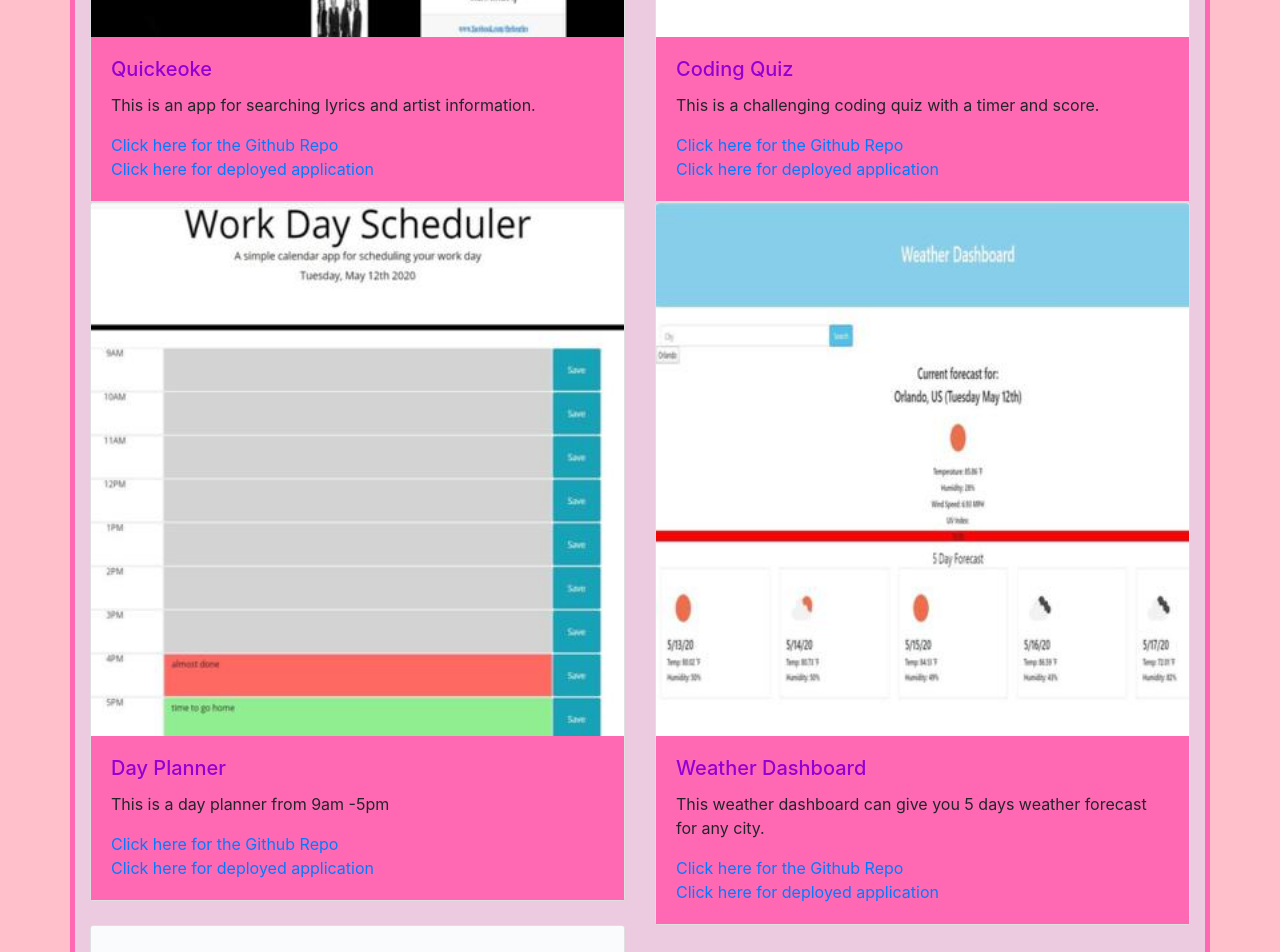
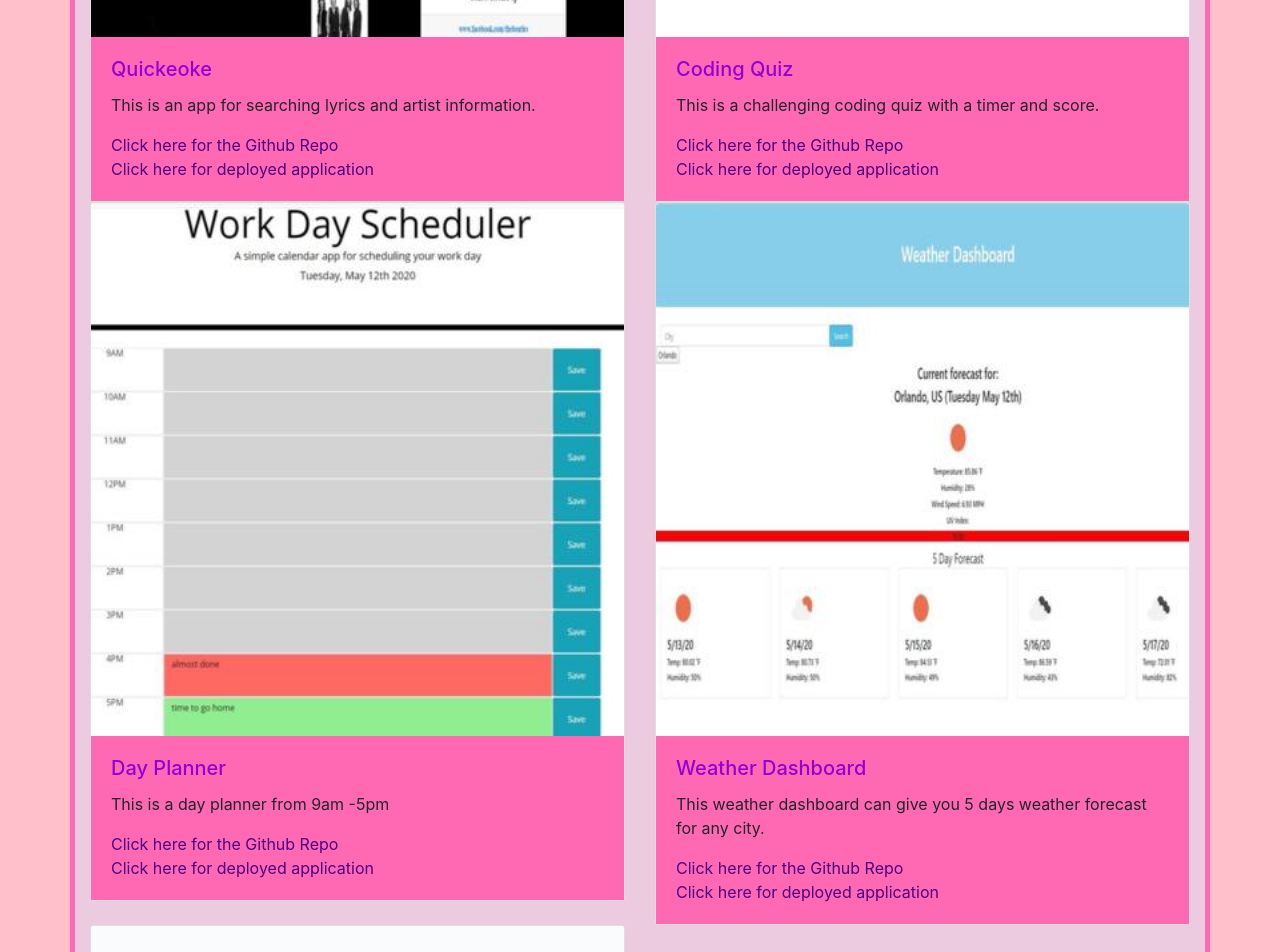
Before and after one commit to seebell/seebell.github.io, a plain HTML site: page portfolio.html in a window 1280 px wide. Shown: the part 620-1572 px from the top of the page. Drawn offline with nearby package versions, Linux system fonts and the light colour scheme.

Commit message:
some styling changes

```diff
--- a/portfolio.html
+++ b/portfolio.html
@@ -63,9 +63,9 @@
                 <div class="card-body" style="background-color: hotpink;">
                   <h5 class="card-title" style="color:darkviolet">Quickeoke</h5>
                   <p class="card-text">This is an app for searching lyrics and artist information.</p>
-                  <a href="https://baspeirs.github.io/teamKaraokeApp/" target="_blank" class="text-decoration-none">Click here for the Github Repo</a>
+                  <a href="https://baspeirs.github.io/teamKaraokeApp/" style="color:indigo" target="_blank" class="text-decoration-none">Click here for the Github Repo</a>
                     <br>
-                  <a href="https://github.com/baspeirs/teamKaraokeApp" target="_blank" class="text-decoration-none">Click here for deployed application</a>
+                  <a href="https://github.com/baspeirs/teamKaraokeApp" style="color:indigo" target="_blank" class="text-decoration-none">Click here for deployed application</a>
 
 
                 </div>
@@ -77,9 +77,9 @@
                 <div class="card-body" style="background-color:hotpink;">
                   <h5 class="card-title" style="color:darkviolet">Coding Quiz</h5>
                   <p class="card-text">This is a challenging coding quiz with a timer and score.</p>
-                  <a href="https://github.com/seebell/codingquiz" target="_blank" class="text-decoration-none">Click here for the Github Repo</a>
+                  <a href="https://github.com/seebell/codingquiz" style="color:indigo" target="_blank" class="text-decoration-none">Click here for the Github Repo</a>
                   <br>
-                  <a href="https://seebell.github.io/codingquiz/" target="_blank" class="text-decoration-none">Click here for deployed application</a>
+                  <a href="https://seebell.github.io/codingquiz/" style="color:indigo" target="_blank" class="text-decoration-none">Click here for deployed application</a>
 
 
 
@@ -92,9 +92,9 @@
                 <div class="card-body " style="background-color:hotpink;">
                   <h5 class="card-title" style="color:darkviolet">Day Planner</h5>
                   <p class="card-text">This is a day planner from 9am -5pm</p>
-                  <a href="https://github.com/seebell/dayplanner" target="_blank" class="text-decoration-none">Click here for the Github Repo</a>
+                  <a href="https://github.com/seebell/dayplanner" style="color:indigo" target="_blank" class="text-decoration-none">Click here for the Github Repo</a>
                     <br>
-                  <a href="https://seebell.github.io/dayplanner/" target="_blank" class="text-decoration-none">Click here for deployed application</a>
+                  <a href="https://seebell.github.io/dayplanner/" style="color:indigo" target="_blank" class="text-decoration-none">Click here for deployed application</a>
 
 
 
@@ -108,9 +108,9 @@
                 <div class="card-body" style="background-color:hotpink;">
                   <h5 class="card-title" style="color:darkviolet">Weather Dashboard</h5>
                   <p class="card-text">This weather dashboard can give you 5 days weather forecast for any city.</p>
-                  <a href="https://github.com/seebell/weatherdashboard" target="_blank" class="text-decoration-none">Click here for the Github Repo</a>
+                  <a href="https://github.com/seebell/weatherdashboard" style="color:indigo" target="_blank" class="text-decoration-none">Click here for the Github Repo</a>
                     <br>
-                  <a href="https://seebell.github.io/weatherdashboard/" target="_blank" class="text-decoration-none">Click here for deployed application</a>
+                  <a href="https://seebell.github.io/weatherdashboard/" style="color:indigo" target="_blank" class="text-decoration-none">Click here for deployed application</a>
 
 
                 </div>
@@ -122,9 +122,9 @@
                 <div class="card-body" style="background-color:hotpink;">
                   <h5 class="card-title" style="color:darkviolet">Password Generator</h5>
                   <p class="card-text">This is a password generator to create a random password.</p>
-                  <a href="https://github.com/seebell/passwordgenerator" target="_blank" class="text-decoration-none">Click here for the Github Repo</a>
+                  <a href="https://github.com/seebell/passwordgenerator" style="color:indigo" target="_blank" class="text-decoration-none">Click here for the Github Repo</a>
                   <br>
-                <a href="https://seebell.github.io/passwordgenerator/" target="_blank" class="text-decoration-none">Click here for deployed application</a>
+                <a href="https://seebell.github.io/passwordgenerator/" style="color:indigo" target="_blank" class="text-decoration-none">Click here for deployed application</a>
 
                 </div>
               </div>
```
Also changed, not shown: contact.html (+3 -3 lines).
